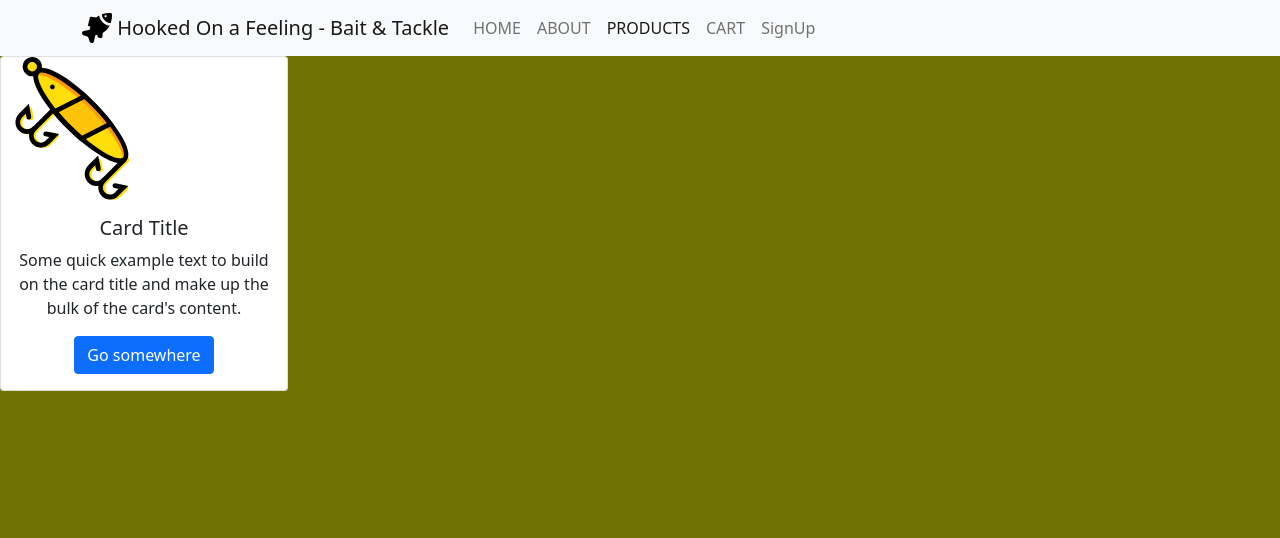
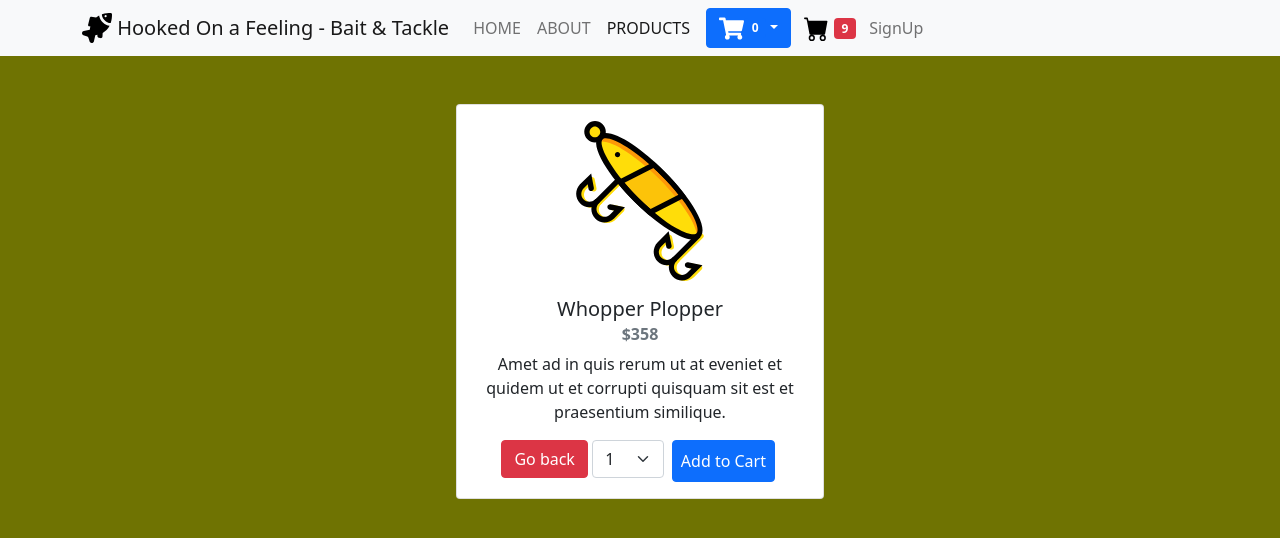
Before and after one commit to TiciaD/Fishing-Hooks, a React (Create React App) app: page /products/item in a window 1280 px wide. Shown: the top 538 px of the page. Built offline with nearby package versions, Linux system fonts and the light colour scheme.

Commit message:
added context

```diff
--- a/package.json
+++ b/package.json
@@ -9,11 +9,13 @@
     "@testing-library/user-event": "^12.1.10",
     "axios": "^0.24.0",
     "bootstrap": "^5.1.3",
+    "bootstrap-icons": "^1.6.1",
     "eslint-plugin-react": "^7.26.1",
     "node-sass": "^6.0.1",
     "react": "^17.0.2",
     "react-bootstrap": "^2.0.0",
     "react-dom": "^17.0.2",
+    "react-icons": "^4.3.1",
     "react-router-dom": "^5.3.0",
     "react-scripts": "4.0.3",
     "web-vitals": "^1.0.1"
--- a/src/App.js
+++ b/src/App.js
@@ -1,22 +1,42 @@
-import React, {createContext} from 'react';
+import React, {createContext, useState} from 'react';
+import MyNavbar from './Components/Navbar';
 import Home from './Pages/Home';
-import MyNavbar from './Components/Navbar';
+import About from './Pages/About';
+import Products from './Pages/Products';
+import ItemPage from './Pages/ItemPage';
+import CartModal from './Components/CartModal';
 import {BrowserRouter as Router, Switch, Route} from "react-router-dom";
-import Products from './Pages/Products';
-import About from './Pages/About';
-import ItemPage from './Pages/ItemPage';
 import './App.css';
 export const AppContext = createContext();
 
 function App() {
-    let dummyProps = {someItem: "random value"}
+    let dummyProps = {
+        "id": 1,
+        "name": "Whopper Plopper",
+        "description": "Amet ad in quis rerum ut at eveniet et quidem ut et corrupti quisquam sit est et praesentium similique.",
+        "type": "tool",
+        "image": "https://via.placeholder.com/800x600.png/00ccff?text=tool+odit",
+        "price": 358,
+        "created_at": "2021-10-26T19:02:14.000000Z",
+        "updated_at": "2021-10-26T19:02:14.000000Z"
+    };
 
+    const [isCartShown, setIsCartShown] = useState(false);
+
+    const showCart = () => {
+        setIsCartShown(true)
+    };
+
+    const hideCart = () => {
+        setIsCartShown(false)
+    };
 
     return (
         <Router>
             <div className="App">
                 <AppContext.Provider value={dummyProps}>
-                    <MyNavbar/>
+                    <MyNavbar onShowCart={showCart}/>
+                        {isCartShown && <CartModal onClose={hideCart} show={isCartShown}/>}
                         <Switch>
                             <Route exact path="/products/item">
                                 <ItemPage/>
@@ -25,7 +45,7 @@ function App() {
                                 <Products/>
                             </Route>
                             <Route exact path="/about">
-                            <About />
+                                <About/>
                             </Route>
                             <Route exact path="/home">
                                 <Home/>
--- /dev/null
+++ b/src/Components/CartModal.js
@@ -0,0 +1,35 @@
+import React from 'react';
+import {Modal, Button} from 'react-bootstrap';
+
+export default function CartModal(props) {
+
+        return (
+            <>
+                <Modal show={props.show} onHide={props.onClose} {...props}
+                    size="lg"
+                    aria-labelledby="contained-modal-title-vcenter"
+                    centered
+                    >
+                    <Modal.Header closeButton>
+                        <Modal.Title id="contained-modal-title-vcenter">Modal heading</Modal.Title>
+                    </Modal.Header>
+                    <Modal.Body>
+                        <h4>Centered Modal</h4>
+                        <p>
+                        Cras mattis consectetur purus sit amet fermentum. Cras justo odio,
+                        dapibus ac facilisis in, egestas eget quam. Morbi leo risus, porta ac
+                        consectetur ac, vestibulum at eros.
+                        </p>
+                    </Modal.Body>
+                    <Modal.Footer>
+                        <Button variant="secondary" onClick={props.onClose}>
+                            Close
+                        </Button>
+                        <Button variant="primary">
+                            Order
+                        </Button>
+                    </Modal.Footer>
+                </Modal>
+            </>
+        );
+}
--- /dev/null
+++ b/src/Components/Item.css
@@ -0,0 +1,3 @@
+.myCard-img {
+    align-self: center
+}
--- /dev/null
+++ b/src/Components/Item.js
@@ -0,0 +1,44 @@
+import React, {useContext} from 'react';
+import {Container, Row, Col, Card, Button, Form} from 'react-bootstrap';
+import {AppContext} from '../App';
+import './Item.css';
+
+export default function Item() {
+    const dummyProps = useContext(AppContext)
+    return (
+        <Col>
+            <Card style={
+                {width: '23rem'}
+            }>
+                <Card.Img variant="top"
+                    src="../img/bait.svg"
+                    className="myCard-img mt-3"
+                    style={{width: '10rem'}}/>
+                <Card.Body>
+                    <Card.Title>{dummyProps.name}</Card.Title>
+                    <Card.Subtitle className="mb-2 text-muted fw-bold">{`$${dummyProps.price}`}</Card.Subtitle>
+                    <Card.Text> {
+                        dummyProps.description
+                    } </Card.Text>
+                    <Container>
+                      <Row className="gy-2 gx-0">
+                        <Col className="mx-0" xs={4}>
+                          <Button variant="danger">Go back</Button>
+                        </Col>
+                        <Col xs={3}>
+                          <Form.Select aria-label="Default select example">
+                            <option value="1">1</option>
+                            <option value="2">2</option>
+                            <option value="3">3</option>
+                          </Form.Select>
+                        </Col>
+                        <Col xs={5}>
+                          <Button variant="primary p-2" type="submit">Add to Cart</Button>
+                        </Col>
+                      </Row>
+                    </Container>
+                </Card.Body>
+            </Card>
+        </Col>
+    )
+}
--- a/src/Components/Navbar.js
+++ b/src/Components/Navbar.js
@@ -1,8 +1,12 @@
-import React from 'react';
-import {Navbar, Nav, Container} from 'react-bootstrap';
+import React, {useContext} from 'react';
+import {Navbar, Nav, Dropdown, Container, Button, Badge} from 'react-bootstrap';
+import {FaShoppingCart} from 'react-icons/fa'
 import {NavLink} from 'react-router-dom';
+import CartContext from '../contexts/CartContext';
 
-export default function MyNavbar() {
+export default function MyNavbar(props) {
+    const myCart = useContext(CartContext);
+    console.log(myCart);
     return (
         <div>
             <Navbar bg="light" expand="lg">
@@ -23,7 +27,29 @@ export default function MyNavbar() {
                     <NavLink to="/home" className="nav-link" activeClassName="active">HOME</NavLink>
                     <NavLink to="/about"className="nav-link" activeClassName="active">ABOUT</NavLink>
                     <NavLink to="/products"className="nav-link" activeClassName="active">PRODUCTS</NavLink>
-                    <NavLink to="/checkout"className="nav-link" activeClassName="active">CART</NavLink>
+                        <Nav>
+                            <Dropdown className="d-inline mx-2 align-self-end" autoClose={false}>
+                                <Dropdown.Toggle id="dropdown-autoclose-false">
+                                <FaShoppingCart color="white" fontSize="25px"/>
+                                <Badge>0</Badge>
+                                </Dropdown.Toggle>
+                                <Dropdown.Menu>
+                                <Dropdown.Item href="#">Menu Item</Dropdown.Item>
+                                <Dropdown.Item href="#">Menu Item</Dropdown.Item>
+                                <Dropdown.Item href="#">Menu Item</Dropdown.Item>
+                                </Dropdown.Menu>
+                            </Dropdown>
+                            <Button variant="light" className="p-1" onClick={props.onShowCart}>
+                                <img
+                                    alt="shopping cart"
+                                    src="../img/shopping_cart.svg"
+                                    width="25"
+                                    height="25"
+                                    className="d-inline-block align-top"
+                                />{' '} <Badge bg="danger">9</Badge>
+                                <span className="visually-hidden">unread messages</span>
+                            </Button>
+                        </Nav>
                     <NavLink to="/login"className="nav-link" activeClassName="active">SignUp</NavLink>
                   </Nav>
                 </Navbar.Collapse>
--- a/src/Pages/ItemPage.js
+++ b/src/Pages/ItemPage.js
@@ -1,20 +1,15 @@
-import React from 'react'
-import {Col, Card, Button} from 'react-bootstrap'
+import React from 'react';
+import Item from '../Components/Item';
+import {Container, Row, Col} from 'react-bootstrap';
 
 export default function ItemPage() {
-    return (
+  return (
+    <Container className="d-flex justify-content-center mt-5">
+      <Row>
         <Col>
-            <Card style={{ width: '18rem' }}>
-                <Card.Img variant="top" src="../img/bait.svg" className="w-50"/>
-                <Card.Body>
-                    <Card.Title>Card Title</Card.Title>
-                    <Card.Text>
-                    Some quick example text to build on the card title and make up the bulk of
-                    the card's content.
-                    </Card.Text>
-                    <Button variant="primary">Go somewhere</Button>
-                </Card.Body>
-            </Card>
+          <Item />
         </Col>
-    )
+      </Row>
+    </Container>
+  )
 }
--- /dev/null
+++ b/src/contexts/CartContext.js
@@ -0,0 +1,18 @@
+import {createContext} from 'react';
+
+const Cart = createContext();
+
+const CartContext = (props) => {
+    const randomCart = {
+        items: [],
+        totalAmount: 0,
+        addItem: (item) => {},
+        removeItem: (id) => {}
+    };
+
+    console.log(randomCart);
+
+    return <Cart.Provider>{props.children}</Cart.Provider>
+};
+
+export default CartContext;
--- a/src/index.js
+++ b/src/index.js
@@ -2,6 +2,7 @@ import React from 'react';
 import ReactDOM from 'react-dom';
 import './index.css';
 import App from './App';
+import CartContext from './contexts/CartContext';
 import reportWebVitals from './reportWebVitals';
 
 import 'bootstrap/dist/css/bootstrap.css';
@@ -11,7 +12,9 @@ import 'bootstrap/dist/js/bootstrap.js';
 
 ReactDOM.render(
   <React.StrictMode>
-    <App />
+    <CartContext>
+        <App />
+    </CartContext>
   </React.StrictMode>,
   document.getElementById('root')
 );
```
Also changed, not shown: public/img/shopping_cart.svg (added), src/Pages/Cart.js (added), src/contexts/CartProvider.js (added), src/contexts/ModalContext.js (added), 1 other file (tests, documents, lock files or other folders). Lines whose indentation alone changed are shown as unchanged.
